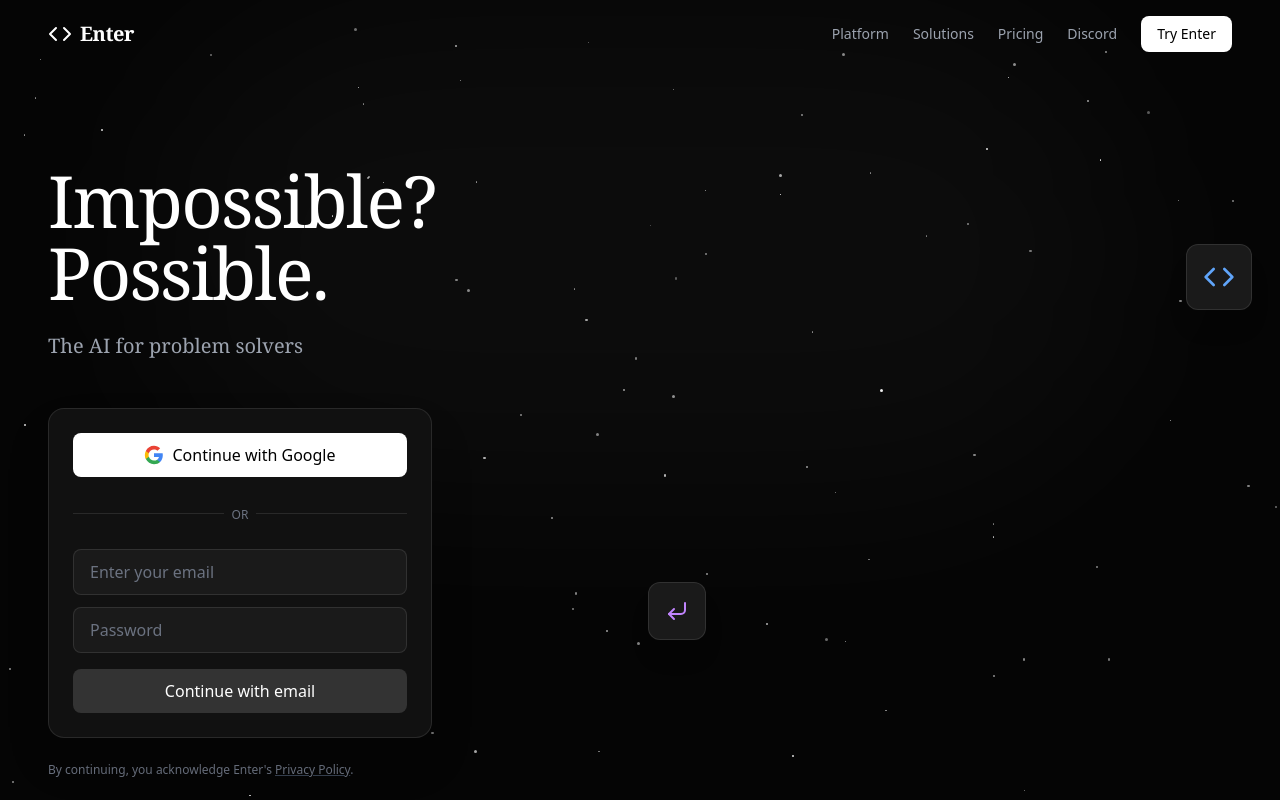
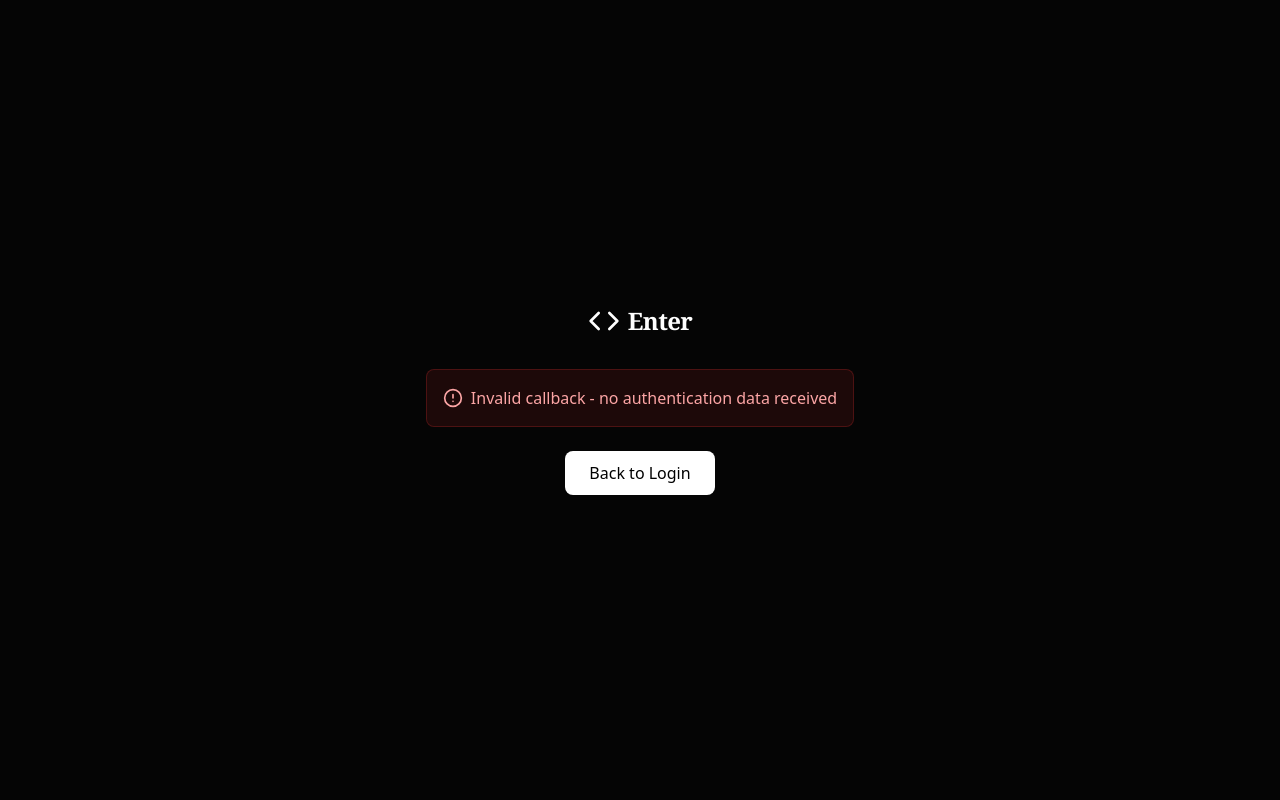
Before and after one commit to rolling1314/rolling-crush, a React (Vite) app in the folder crush-fe/: page /auth/github/callback in a window 1280 px wide. Before the commit this address led to /. Built offline with nearby package versions, Linux system fonts and the light colour scheme.

Commit message:
git免认证登录

```diff
--- a/crush-fe/src/App.tsx
+++ b/crush-fe/src/App.tsx
@@ -3,6 +3,7 @@
 import ProjectListPage from './pages/ProjectListPage';
 import WorkspacePage from './pages/WorkspacePage';
 import LandingPage from './pages/LandingPage';
+import GitHubCallbackPage from './pages/GitHubCallbackPage';
 import './App.css';
 
 function PrivateRoute({ children }: { children: React.ReactNode }) {
@@ -32,6 +33,8 @@
           }
         />
         <Route path="/" element={<LandingPage />} />
+        {/* GitHub OAuth callback */}
+        <Route path="/auth/github/callback" element={<GitHubCallbackPage />} />
         {/* Redirect any unknown routes to home */}
         <Route path="*" element={<Navigate to="/" />} />
       </Routes>
--- /dev/null
+++ b/crush-fe/src/pages/GitHubCallbackPage.tsx
@@ -0,0 +1,91 @@
+import React, { useEffect, useState } from 'react';
+import { useNavigate, useSearchParams } from 'react-router-dom';
+import { Code, Loader2, AlertCircle } from 'lucide-react';
+
+const GitHubCallbackPage = () => {
+  const navigate = useNavigate();
+  const [searchParams] = useSearchParams();
+  const [error, setError] = useState('');
+  const [isLoading, setIsLoading] = useState(true);
+
+  useEffect(() => {
+    const handleCallback = async () => {
+      // Check for error from backend redirect
+      const errorParam = searchParams.get('error');
+      if (errorParam) {
+        const errorMessages: Record<string, string> = {
+          'missing_code': 'No authorization code received from GitHub',
+          'invalid_state': 'Invalid state parameter - possible CSRF attack',
+          'exchange_failed': 'Failed to exchange authorization code',
+          'user_info_failed': 'Failed to get user info from GitHub',
+          'create_user_failed': 'Failed to create user account',
+          'token_failed': 'Failed to generate authentication token',
+        };
+        setError(errorMessages[errorParam] || `GitHub authorization failed: ${errorParam}`);
+        setIsLoading(false);
+        return;
+      }
+
+      // Check for token from backend redirect (successful auth)
+      const token = searchParams.get('token');
+      const userId = searchParams.get('user_id');
+      const username = searchParams.get('username');
+      const email = searchParams.get('email');
+      const avatarUrl = searchParams.get('avatar_url');
+
+      if (token && userId && username && email) {
+        // Save auth data to localStorage
+        localStorage.setItem('jwt_token', token);
+        localStorage.setItem('username', username);
+        localStorage.setItem('user_id', userId);
+        localStorage.setItem('email', email);
+        if (avatarUrl) {
+          localStorage.setItem('avatar_url', avatarUrl);
+        }
+
+        // Redirect to projects page
+        navigate('/projects');
+        return;
+      }
+
+      // If no token and no error, something went wrong
+      setError('Invalid callback - no authentication data received');
+      setIsLoading(false);
+    };
+
+    handleCallback();
+  }, [searchParams, navigate]);
+
+  return (
+    <div className="min-h-screen bg-[#050505] text-white flex items-center justify-center">
+      <div className="text-center">
+        <div className="flex items-center justify-center gap-2 mb-8">
+          <Code className="w-8 h-8 text-white" />
+          <span className="font-serif font-semibold text-2xl tracking-tight">Enter</span>
+        </div>
+
+        {isLoading ? (
+          <div className="flex flex-col items-center gap-4">
+            <Loader2 className="w-8 h-8 animate-spin text-white" />
+            <p className="text-gray-400">Completing GitHub authentication...</p>
+          </div>
+        ) : error ? (
+          <div className="max-w-md">
+            <div className="flex items-center gap-2 p-4 bg-red-900/20 border border-red-900/50 rounded-lg text-red-300 mb-6">
+              <AlertCircle size={20} />
+              <span>{error}</span>
+            </div>
+            <button
+              onClick={() => navigate('/')}
+              className="px-6 py-2.5 bg-white text-black rounded-lg font-medium hover:bg-gray-100 transition-colors"
+            >
+              Back to Login
+            </button>
+          </div>
+        ) : null}
+      </div>
+    </div>
+  );
+};
+
+export default GitHubCallbackPage;
--- a/crush-fe/src/pages/LandingPage.tsx
+++ b/crush-fe/src/pages/LandingPage.tsx
@@ -1,6 +1,6 @@
 import React, { useEffect, useState, useRef } from 'react';
 import { useNavigate } from 'react-router-dom';
-import { Code, ArrowRight, CornerDownLeft, AlertCircle } from 'lucide-react';
+import { Code, CornerDownLeft, AlertCircle } from 'lucide-react';
 
 const LandingPage = () => {
   const navigate = useNavigate();
@@ -66,6 +66,21 @@
     emailInputRef.current?.focus();
   };
 
+  const handleGitHubLogin = async () => {
+    try {
+      const response = await fetch('/api/auth/github');
+      const data = await response.json();
+      if (data.auth_url) {
+        window.location.href = data.auth_url;
+      } else {
+        setError('Failed to initialize GitHub login');
+      }
+    } catch (err) {
+      console.error('GitHub login error:', err);
+      setError('Failed to connect to server for GitHub login');
+    }
+  };
+
   return (
     <div className="min-h-screen bg-[#050505] text-white overflow-hidden relative flex flex-col font-sans selection:bg-white/20">
       {/* Background Effects */}
@@ -123,23 +138,23 @@
         {/* Left Column: Text + Login */}
         <div className="flex-1 flex flex-col justify-start md:max-w-lg z-20">
           <h1 className="text-6xl md:text-7xl font-serif font-medium tracking-tight leading-[1.1] mb-6 animate-fade-in-up">
-            <span className="block">Impossible?</span>
-            <span className="block">Possible.</span>
+            <span className="block">Limitless?</span>
+            <span className="block">Unleashed.</span>
           </h1>
 
           <p className="text-xl text-gray-400 mb-12 font-serif animate-fade-in-up delay-100">
-            The AI for problem solvers
+            The engine for innovators
           </p>
 
           <div className="w-full max-w-sm bg-[#111111] p-6 rounded-2xl border border-white/10 shadow-2xl animate-fade-in-up delay-200">
-            <button className="w-full flex items-center justify-center gap-2 bg-white text-black py-2.5 rounded-lg font-medium hover:bg-gray-100 transition-colors mb-4">
-               <svg className="w-5 h-5" viewBox="0 0 24 24">
-                <path d="M22.56 12.25c0-.78-.07-1.53-.2-2.25H12v4.26h5.92c-.26 1.37-1.04 2.53-2.21 3.31v2.77h3.57c2.08-1.92 3.28-4.74 3.28-8.09z" fill="#4285F4"/>
-                <path d="M12 23c2.97 0 5.46-.98 7.28-2.66l-3.57-2.77c-.98.66-2.23 1.06-3.71 1.06-2.86 0-5.29-1.93-6.16-4.53H2.18v2.84C3.99 20.53 7.7 23 12 23z" fill="#34A853"/>
-                <path d="M5.84 14.09c-.22-.66-.35-1.36-.35-2.09s.13-1.43.35-2.09V7.07H2.18C1.43 8.55 1 10.22 1 12s.43 3.45 1.18 4.93l2.85-2.22.81-.62z" fill="#FBBC05"/>
-                <path d="M12 5.38c1.62 0 3.06.56 4.21 1.64l3.15-3.15C17.45 2.09 14.97 1 12 1 7.7 1 3.99 3.47 2.18 7.07l3.66 2.84c.87-2.6 3.3-4.53 6.16-4.53z" fill="#EA4335"/>
+            <button
+              onClick={handleGitHubLogin}
+              className="w-full flex items-center justify-center gap-2 bg-white text-black py-2.5 rounded-lg font-medium hover:bg-gray-100 transition-colors mb-4"
+            >
+               <svg className="w-5 h-5" viewBox="0 0 24 24" fill="currentColor">
+                <path d="M12 0c-6.626 0-12 5.373-12 12 0 5.302 3.438 9.8 8.207 11.387.599.111.793-.261.793-.577v-2.234c-3.338.726-4.033-1.416-4.033-1.416-.546-1.387-1.333-1.756-1.333-1.756-1.089-.745.083-.729.083-.729 1.205.084 1.839 1.237 1.839 1.237 1.07 1.834 2.807 1.304 3.492.997.107-.775.418-1.305.762-1.604-2.665-.305-5.467-1.334-5.467-5.931 0-1.311.469-2.381 1.236-3.221-.124-.303-.535-1.524.117-3.176 0 0 1.008-.322 3.301 1.23.957-.266 1.983-.399 3.003-.404 1.02.005 2.047.138 3.006.404 2.291-1.552 3.297-1.23 3.297-1.23.653 1.653.242 2.874.118 3.176.77.84 1.235 1.911 1.235 3.221 0 4.609-2.807 5.624-5.479 5.921.43.372.823 1.102.823 2.222v3.293c0 .319.192.694.801.576 4.765-1.589 8.199-6.086 8.199-11.386 0-6.627-5.373-12-12-12z" />
               </svg>
-              Continue with Google
+              Continue with GitHub
             </button>
 
             <div className="relative my-6 text-center">
```
